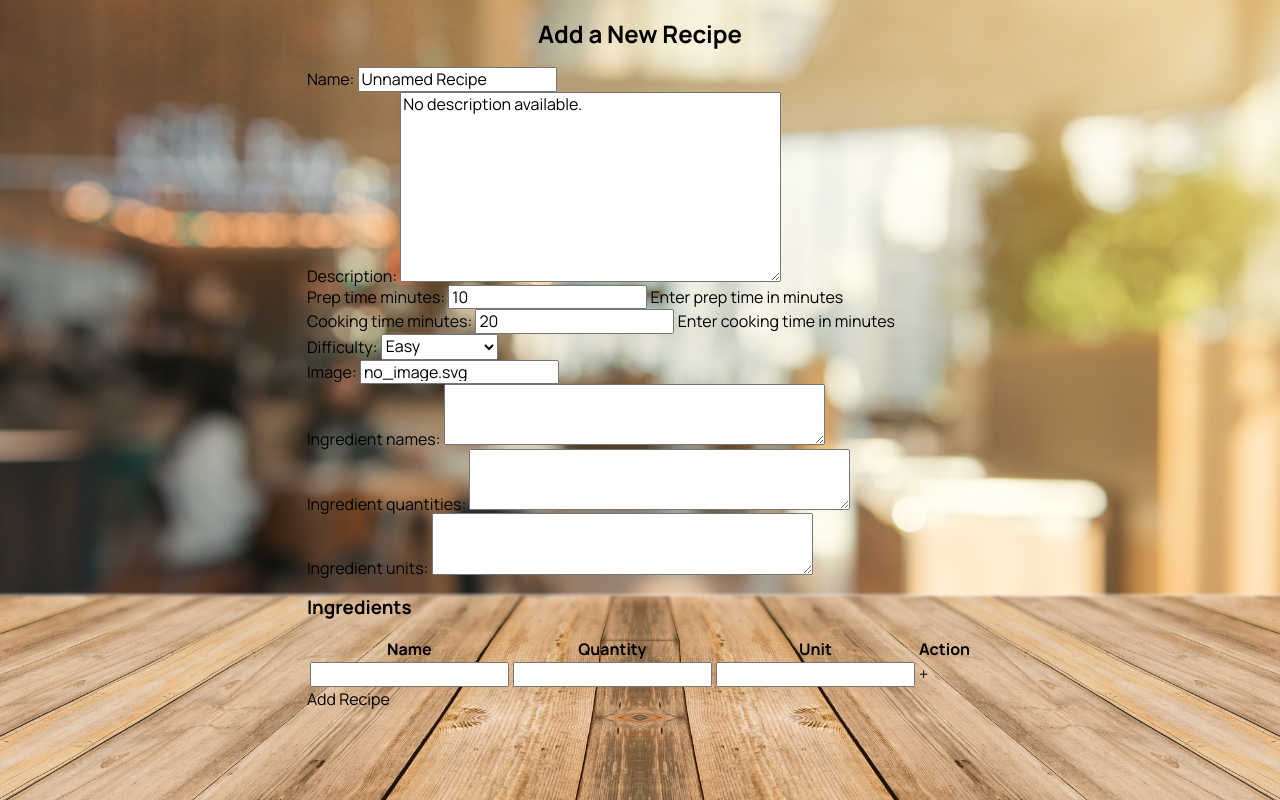
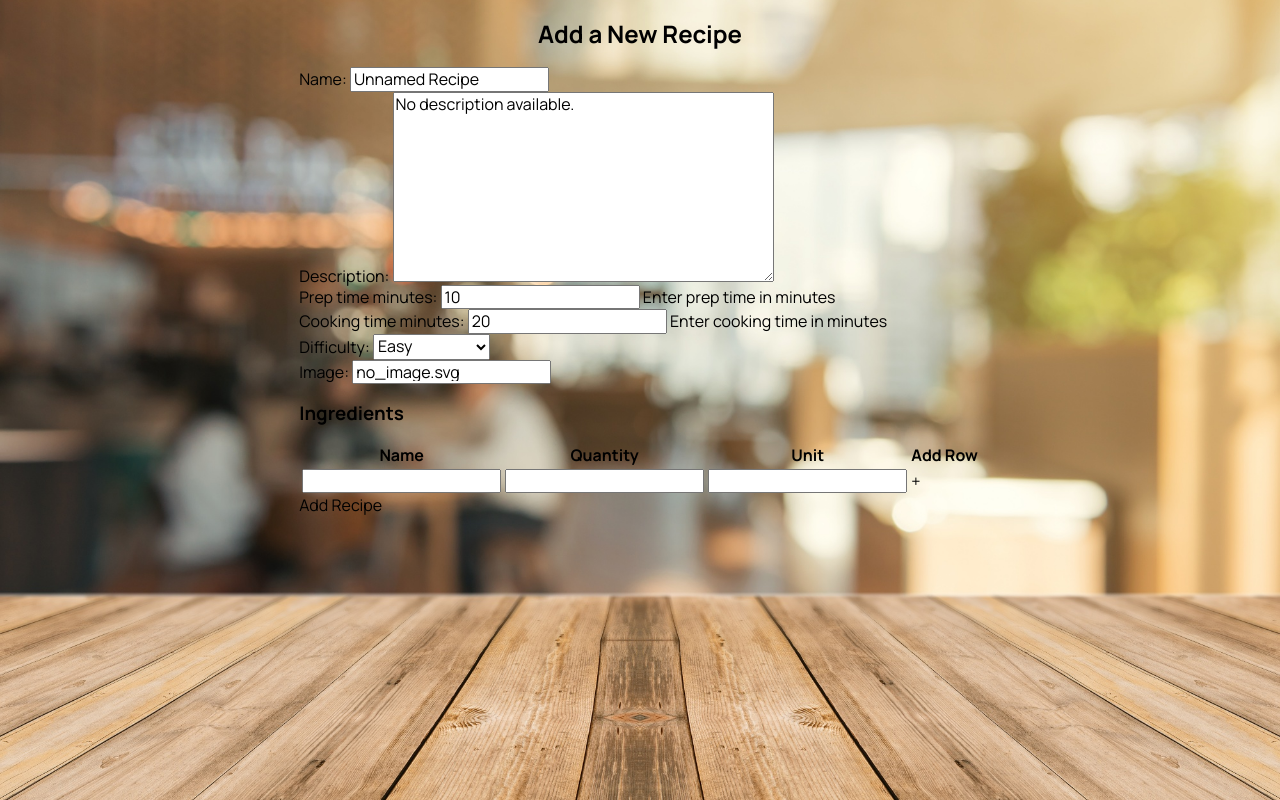
Before and after one commit to jdeebs/jdeebs-recipes, a Django app: page /recipes/add/ in a window 1280 px wide. Run offline with Django 4.2, Linux system fonts and the light colour scheme; the visitor is signed in with stand-in values (Sample User, id 1).

Commit message:
Update RecipeForm validation for invalid ingredient input

```diff
--- a/recipes/forms.py
+++ b/recipes/forms.py
@@ -12,38 +12,29 @@ class RecipeChartForm(forms.Form):
     chart_type = forms.ChoiceField(choices=CHART__CHOICES)
 
 class RecipeForm(forms.ModelForm):
-    # Ingredient fields
-    ingredient_names = forms.CharField(
-        widget=forms.Textarea(attrs={"rows": 3, "placeholder": "Enter ingredient names, one per line"}), required=False
-    )
-    ingredient_quantities = forms.CharField(
-        widget=forms.Textarea(attrs={"rows": 3, "placeholder": "Enter ingredient quantities, one per line"}), required=False
-    )
-    ingredient_units = forms.CharField(
-        widget=forms.Textarea(attrs={"rows": 3, "placeholder": "Enter ingredient units, one per line"}), required=False
-    )
-
     class Meta:
         model = Recipe
         # Ingredient is separate due to JSON format requirement
         fields = ['name', 'description', 'prep_time_minutes', 'cooking_time_minutes', 'difficulty', 'pic']
 
     def clean(self):
-        # Convert ingredient fields to JSON format
         cleaned_data = super().clean()
 
-        names = cleaned_data.get('ingredient_names', '').splitlines()
-        quantities = cleaned_data.get('ingredient_quantities', '').splitlines()
-        units = cleaned_data.get('ingredient_units', '').splitlines()
+        # Get ingredient data from the form 'POST'
+        names = [name.strip() for name in self.data.getlist('ingredient_names') if name.strip()]
+        quantities = [qty.strip() for qty in self.data.getlist('ingredient_quantities') if qty.strip()]
+        units = [unit.strip() for unit in self.data.getlist('ingredient_units') if unit.strip()]
 
-        # Ensure equal number of ingredients, quantities, and units
+        # Ensure that at least one ingredient exists
+        if not names or not quantities or not units:
+            raise forms.ValidationError("Recipe must have at least 1 ingredient with a name, quantity, and unit.")
+
+        # Ensure all lists have the same number of items
         if len(names) != len(quantities) or len(quantities) != len(units):
             raise forms.ValidationError("Each ingredient must have a name, quantity, and unit of measure.")
 
         # Convert data into JSON format
-        ingredients = []
-        for i in range(len(names)):
-            ingredients.append({"name": names[i].strip(), "quantity": quantities[i].strip(), "unit": units[i].strip()})
+        ingredients = [{"name": names[i], "quantity": quantities[i], "unit": units[i]} for i in range(len(names))]
 
         # Store as JSON string
         cleaned_data['ingredients'] = json.dumps(ingredients)
--- a/recipes/templates/recipes/add_recipe.html
+++ b/recipes/templates/recipes/add_recipe.html
@@ -30,7 +30,7 @@
                         <th>Name</th>
                         <th>Quantity</th>
                         <th>Unit</th>
-                        <th>Action</th>
+                        <th>Add Row</th>
                     </tr>
                     <tr>
                         <td><input type="text" name="ingredient_names"></td>
```
